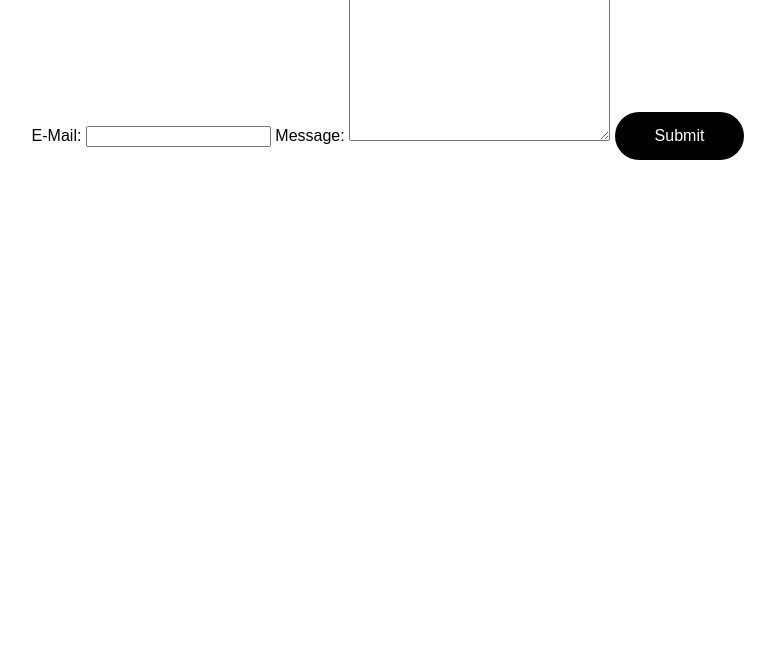
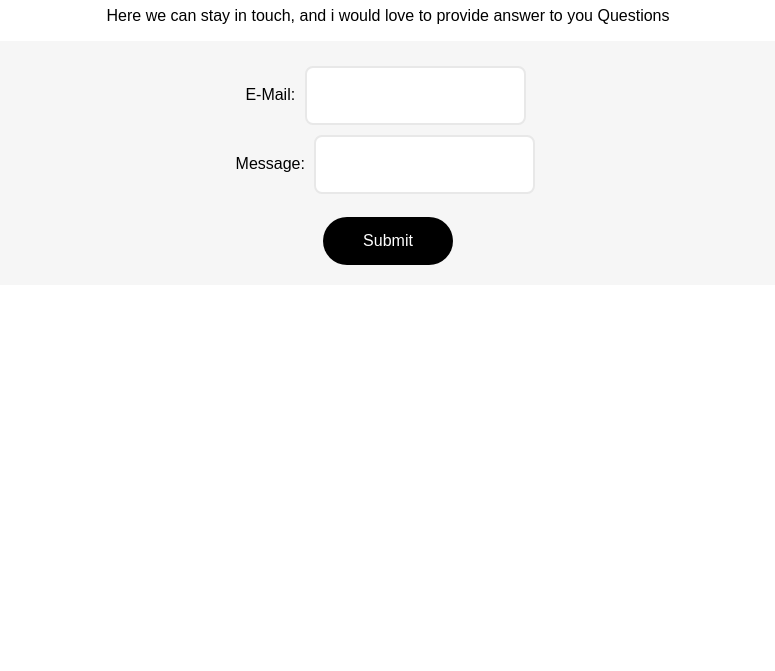
Before and after one commit to qaysziaey/personal_website, a plain HTML site: page contact.html in a window 1280 px wide. Shown: the part 129-800 px from the top of the page, without its empty margins (252-1027 px from the left). Drawn offline with Linux system fonts and the light colour scheme.

Commit message:
changes in form file

```diff
--- a/contact.html
+++ b/contact.html
@@ -6,16 +6,21 @@
     <title>Contact</title>
   </head>
   <body>
+    <button class="submit_btn"><a href="index.html">Zurück</a></button>
     <header>
       <h1>Lets get to know more.</h1>
     </header>
-    <main>
-      <h2>Contact Form</h2>
-      <form action="">
+    <main class="form_container">
+      <p>
+        Here we can stay in touch, and i would love to provide answer to you
+        Questions
+      </p>
+      <form class="contact_form" action="">
         <label for="email">E-Mail:</label>
-        <input type="email" name="name" id="email" />
+        <input type="email" name="name" id="email" /><br />
         <label for="message">Message:</label>
-        <textarea name="message" id="msg" cols="30" rows="10"></textarea>
+        <input type="text" name="message" id="msg" /><br />
+        <br />
         <button class="submit_btn" type="submit">Submit</button>
       </form>
     </main>
--- a/styles/homepage.css
+++ b/styles/homepage.css
@@ -6,7 +6,6 @@ body {
   text-align: center;
 }
 .profile_img {
-  max-width: 40%;
   width: 300px;
   height: 300px;
   object-fit: cover;
@@ -30,3 +29,28 @@ a {
   font-size: 1rem;
   color: white;
 }
+
+.description {
+  color: gray;
+  line-height: 1.5rem;
+}
+
+/*
+.form_container {
+  padding: 20px;
+  border-radius: 8px;
+  border: 2px solid rgb(232, 232, 232);
+  margin: 5px;
+}
+*/
+form {
+  background-color: rgb(246, 246, 246);
+  padding: 20px;
+  border-radius: 20px;
+}
+.contact_form input {
+  padding: 20px;
+  border-radius: 8px;
+  border: 2px solid rgb(232, 232, 232);
+  margin: 5px;
+}
```
Also changed, not shown: cv.html (+2 -0 lines), index.html (+5 -5 lines).
